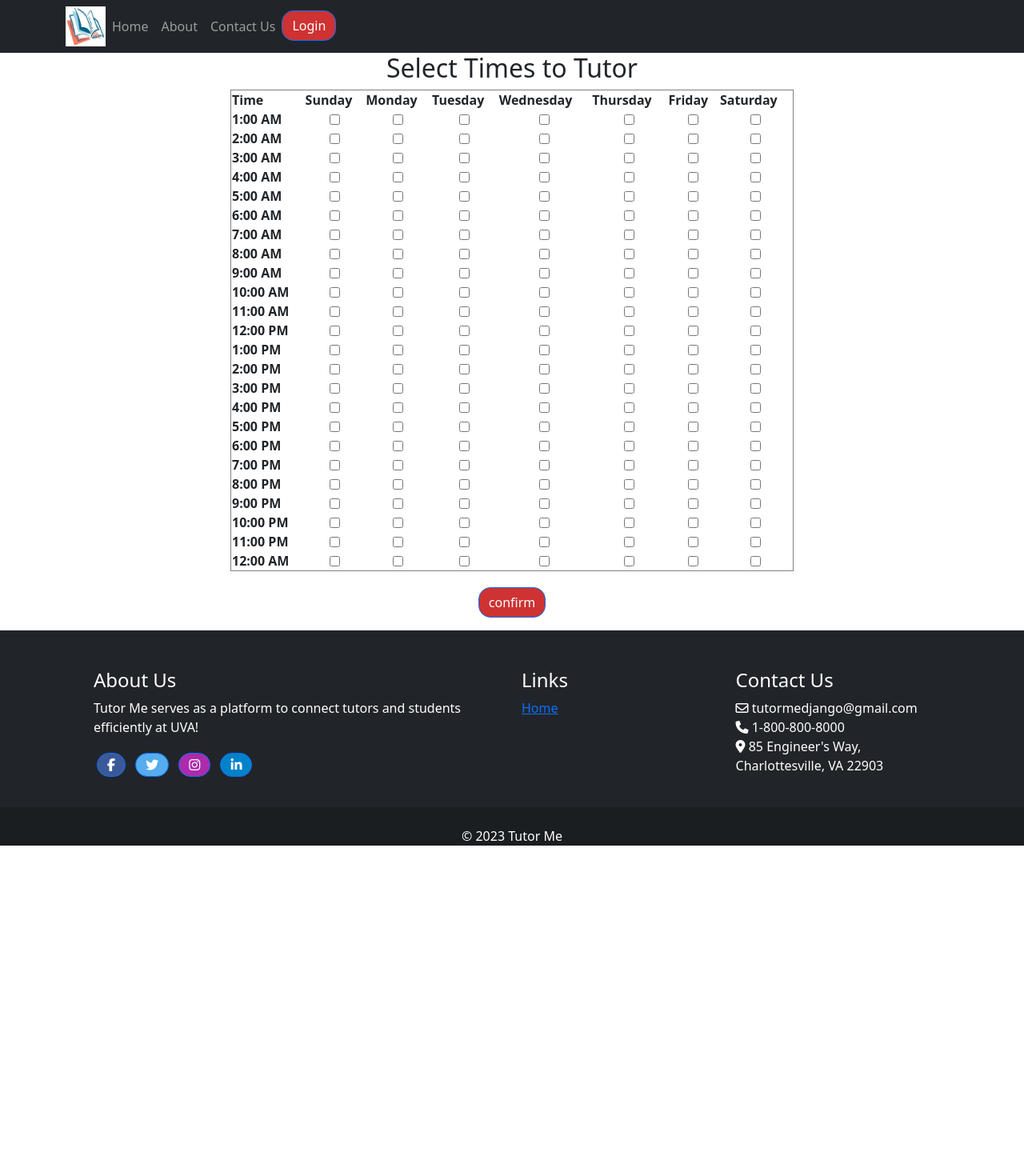
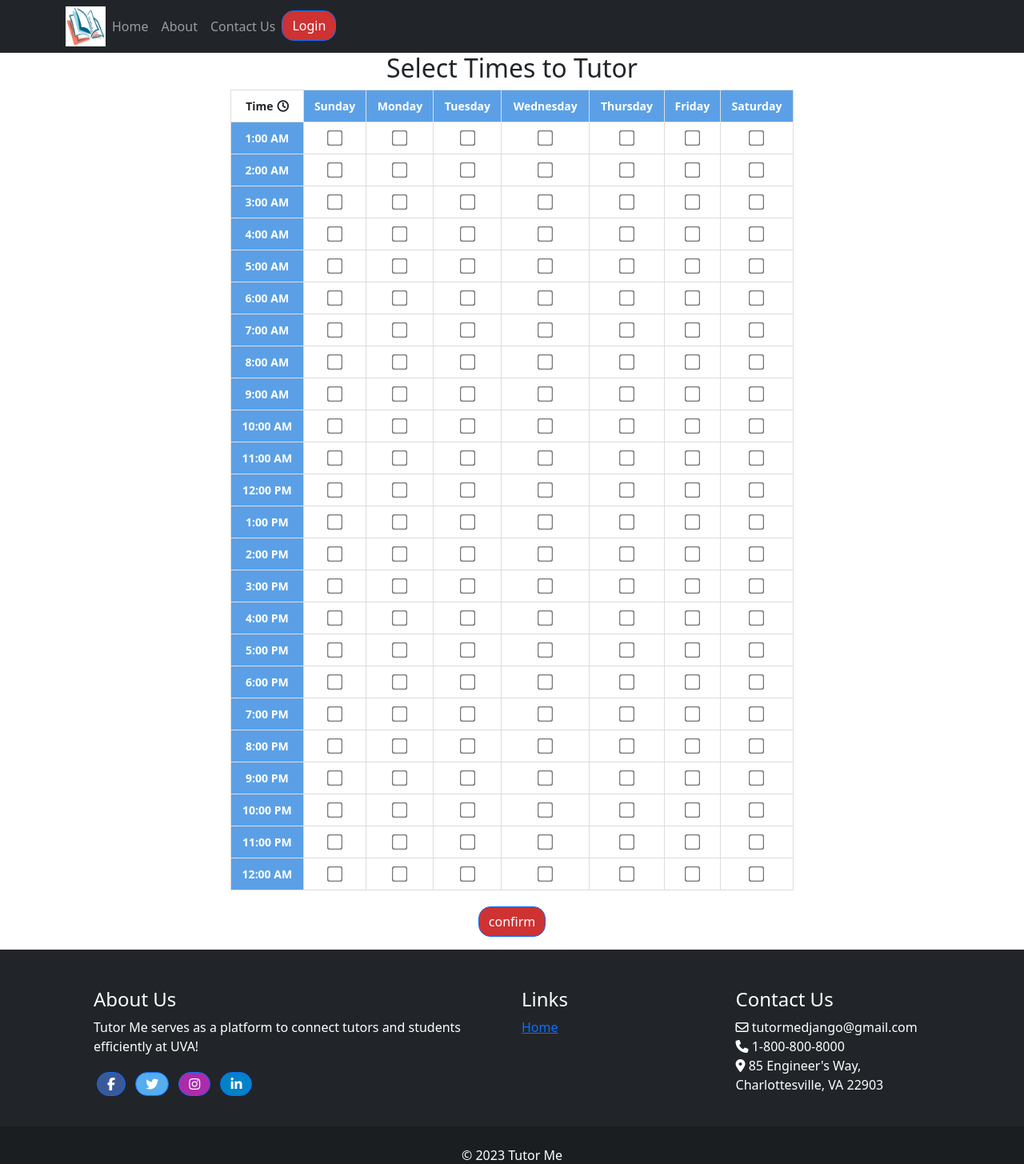
Before and after one commit to Zach-Russell/CS3240-Website, a Django app: page /selectTimings/ in a window 1280 px wide. Shown: the top 1455 px of the page at 80% size. Before the commit the page ends 1057 px from the top, so only its background shows below. Run offline with Django 4.2, Linux system fonts and the light colour scheme; some libraries are stand-ins or nearby versions.

Commit message:
fix styling conflict

```diff
--- a/welcome/static/welcome/style.css
+++ b/welcome/static/welcome/style.css
@@ -315,7 +315,7 @@ html, body {
   position: relative;
   overflow-y: auto;
 }
-
+/*
 table {
   font-size: 14px;
   margin: 0 auto;
@@ -327,7 +327,6 @@ th, td {
   text-align: center;
 }
 
-/* Time */
 td:first-child::after {
   content: "\f017";
   font-family: FontAwesome;
@@ -346,7 +345,7 @@ td {
 input[type="checkbox"] {
   transform: scale(1.5);
   cursor: pointer;
-}
+} */
 
 
 /*-------FOOTER------------*/
--- a/welcome/templates/welcome/selectTimings.html
+++ b/welcome/templates/welcome/selectTimings.html
@@ -18,6 +18,46 @@
     <link rel="stylesheet" href="{% static 'welcome/style.css' %}">
   </head>
 </html>
+<style>
+    .times-container {
+    height: 100vh;
+    min-height: 100%;
+    position: relative;
+    overflow-y: auto;
+    }
+
+    table {
+    font-size: 14px;
+    margin: 0 auto;
+    }
+
+    th, td {
+    border: 1px solid #ddd;
+    padding: 10px;
+    text-align: center;
+    }
+
+    /* Time */
+    td:first-child::after {
+    content: "\f017";
+    font-family: FontAwesome;
+    margin-left: 5px;
+    }
+
+    th {
+    background-color: #5ba0e6;
+    color: white;
+    }
+
+    td {
+    border: 1px solid #ddd;
+    }
+
+    input[type="checkbox"] {
+    transform: scale(1.5);
+    cursor: pointer;
+    }
+</style>
 
 <div class="space"></div>
 
```
